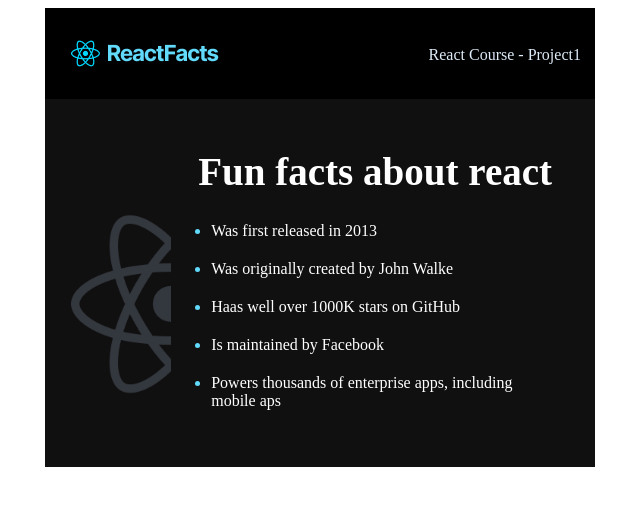
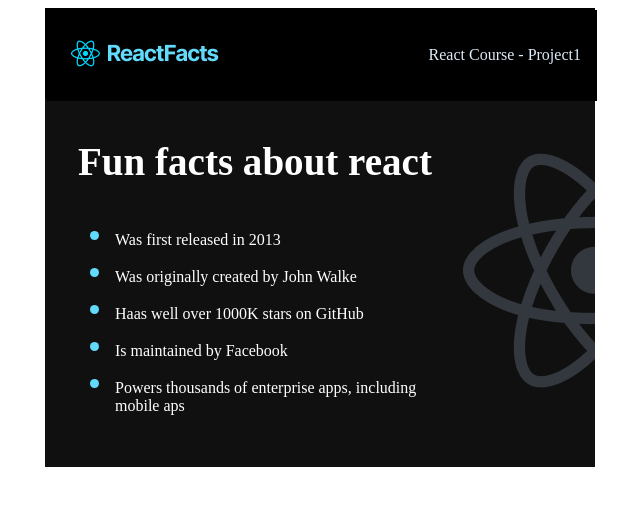
Before and after one commit to Rosemond-D/Fan-facts, a plain HTML site: page index.html in a window 1280 px wide. Shown: the whole page, without its empty margins (320-960 px from the left). Drawn offline with Linux system fonts and the light colour scheme.

Commit message:
React fan fact project

```diff
--- a/index.html
+++ b/index.html
@@ -13,9 +13,8 @@
             <img src="logo.png" alt="react_logo">
             <p>React Course - Project1</p>
         </header>
-        <section>
-            <div class="icon">
-                <img class="reacticon" src="reactjs-icon 2.png" alt="reactjs-icon">
+        <section >
+
             <div class="sec_container">
                 <h1>Fun facts about react</h1>
             <div>
@@ -28,7 +27,7 @@
                 </ul>
             </div>
             </div>
-        </div>
+
         </section>
     </main>
 
--- a/style.css
+++ b/style.css
@@ -9,6 +9,7 @@ header{
     width: 550px;
     height: 91px;
     background-color: black;
+    box-shadow: 2px 2px;
 }
 p{
     width: 259px;
@@ -27,25 +28,18 @@ img{
     padding-left: 26px;
 
 }
-.icon{
- display: flex;
- justify-content: center;
- align-items: center;
+section{
+    background-image: url(reactjs-icon\ 2.png);
+    position: relative;
+    background-repeat: no-repeat;
+    background-position: top right;
 }
-.reacticon{
-    margin-left: 27px;
-    width: 200px;
-    height: 200px;
-    padding-top: 80px;
-
-}
-
 h1{
     width: 424px;
     height: 41px;
     color: white;
-    margin-top: 50px;
-    margin-left: 27px;
+    margin-top: 40px;
+    margin-left: 3px;
     font-size: 39.06px;
     font-weight: 700px;
     font-family: 'Times New Roman', Times, serif;
@@ -61,9 +55,13 @@ ul{
 }
 li::marker{
     color: #61DAFB;
-
+    line-height: 1.5;
+    font-size: 30px;
 }
-#lin2{
+.sec_container{
+    margin-left: 30px;
+}
+/*#lin2{
     padding-top: 20px;
 }
 #lin3{
```
